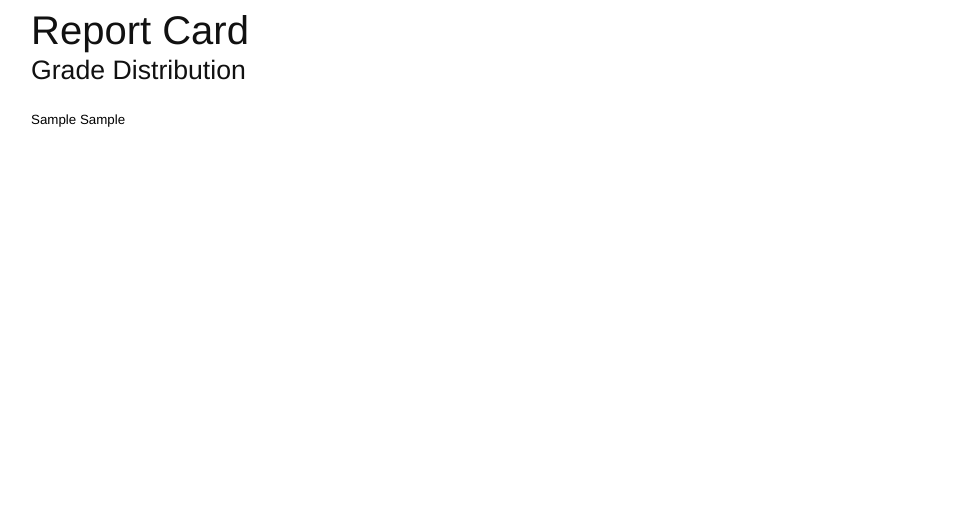
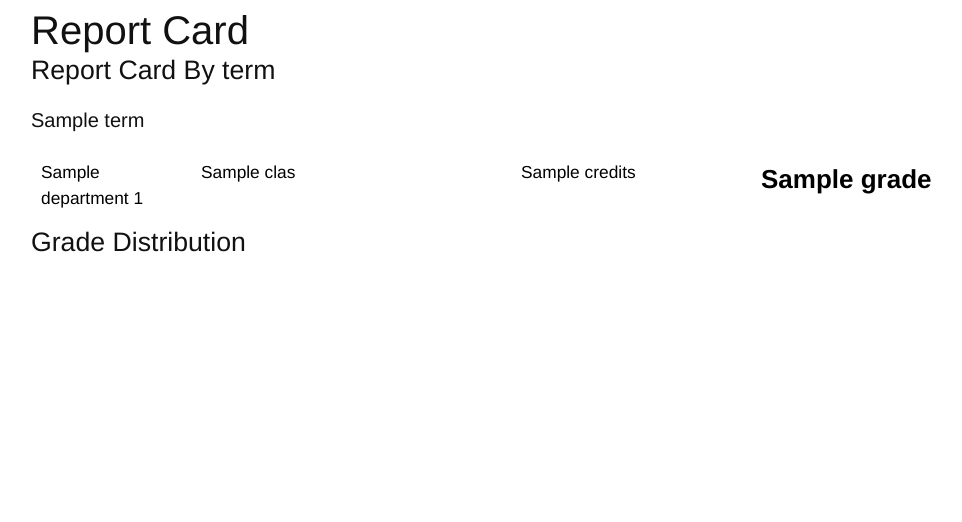
Before and after one commit to thedjpetersen/reggit, a Django app: template transcript/templates/transcript/report_card.html in a window 1280 px wide. Shown: the part 88-610 px from the top of the page, without its empty margins (134-1096 px from the left). Run offline with Django 3.2, Linux system fonts and the light colour scheme; the template is opened without the code that fills it: most values are stand-ins (such as "Sample title", 1, 10 or a date in 2020).

Commit message:
Progress on the report card

```diff
--- /dev/null
+++ b/site_media/stylesheets/report_card.css
@@ -0,0 +1,36 @@
+h3{
+  margin-top:1em;
+}
+
+.report-class{
+  margin:10px;
+}
+
+.report-class span{
+  font-size:1.3em;
+}
+
+.grade{
+  font-size:1.5em;
+  font-weight:bold;
+}
+
+.grade-A{
+  color:#008500;
+}
+
+.grade-B{
+  color:#006363;
+}
+
+.grade-C{
+  color:#A66F00;
+}
+
+.grade-D{
+  color:#A64B00;
+}
+
+.grade-F{
+  color:#A60000;
+}
--- a/transcript/templates/transcript/report_card.html
+++ b/transcript/templates/transcript/report_card.html
@@ -1,10 +1,34 @@
 {% extends "application.html" %}
+
+{% block header %}
+    <link rel="stylesheet" type="text/css" href="/site_media/stylesheets/report_card.css" />
+{% endblock %}
 
 {% block content %}
 <div class="span-24 last">
   <h1>Report Card</h1>
+  <h2>Report Card By term</h2>
+  {% for term in term_groups %}
+    {% for term_name, group in term.items %}
+      <h3>{{term_name}}</h3>
+      {% for class in group %}
+        <div class="span-24 last report-class">
+          <div class="span-4">
+            <span>{{class.department}} {{class.number}}</span>
+          </div>
+          <div class="span-8">
+            <span>{{class.title}}</span>
+          </div>
+          <div class="span-6">
+            <span>{{class.credits}}</span>
+          </div>
+          <div class="span-6 last grade grade-{{class.grade|first}}">
+            <span>{{class.grade}}</span>
+          </div>
+        </div>
+      {% endfor %}
+    {% endfor %}
+  {% endfor%}
   <h2>Grade Distribution</h2>
-  {{ term_groups  }}
-  {{ grade_distribution  }}
 </div>
 {% endblock %}
```
